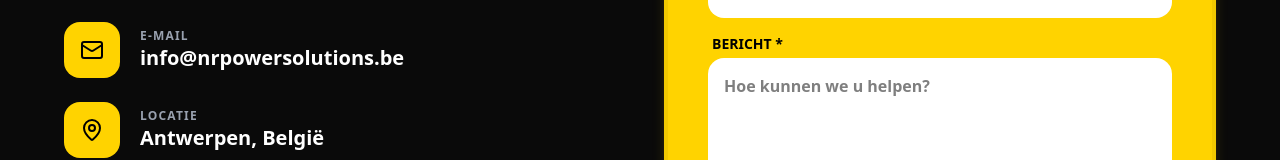
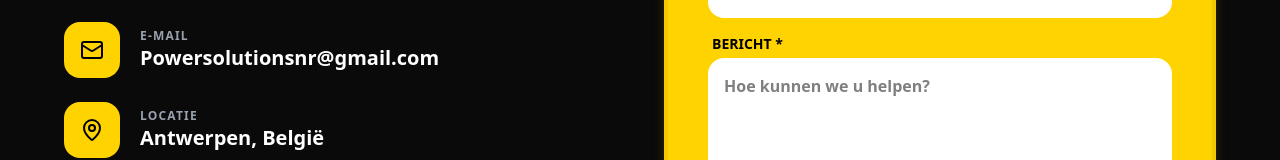
Before and after one commit to JongenelenB/NR-Power-Solution, a React (Vite) app: page / in a window 1280 px wide. Shown: the part 4251-4411 px from the top of the page. Built offline with nearby package versions, Linux system fonts and the light colour scheme.

Commit message:
adding company email address

```diff
--- a/src/components/Contact.tsx
+++ b/src/components/Contact.tsx
@@ -71,7 +71,7 @@
             <ContactDetail
               Icon={Mail}
               title="E-mail"
-              value="info@nrpowersolutions.be"
+              value="Powersolutionsnr@gmail.com"
             />
             <ContactDetail
               Icon={MapPin}
```
